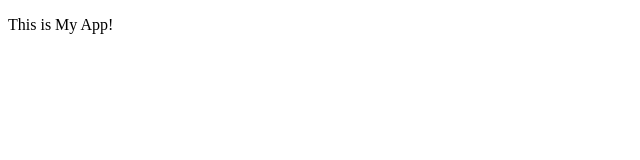
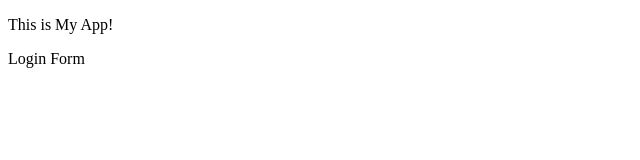
Before and after one commit to vamshi1997/Hands_on_git, a plain HTML site: page index.html in a window 1280 px wide. Shown: the full height of the page, 0-640 px from the left. Drawn offline with Linux system fonts and the light colour scheme.

Commit message:
login page

```diff
--- a/index.html
+++ b/index.html
@@ -5,5 +5,6 @@
     </head>
     <body>
         <p>This is My App!</p>
+        <p>Login Form</p>
     </body>
 </html>
```
Also changed, not shown: login.html (added, +4 -0 lines).
